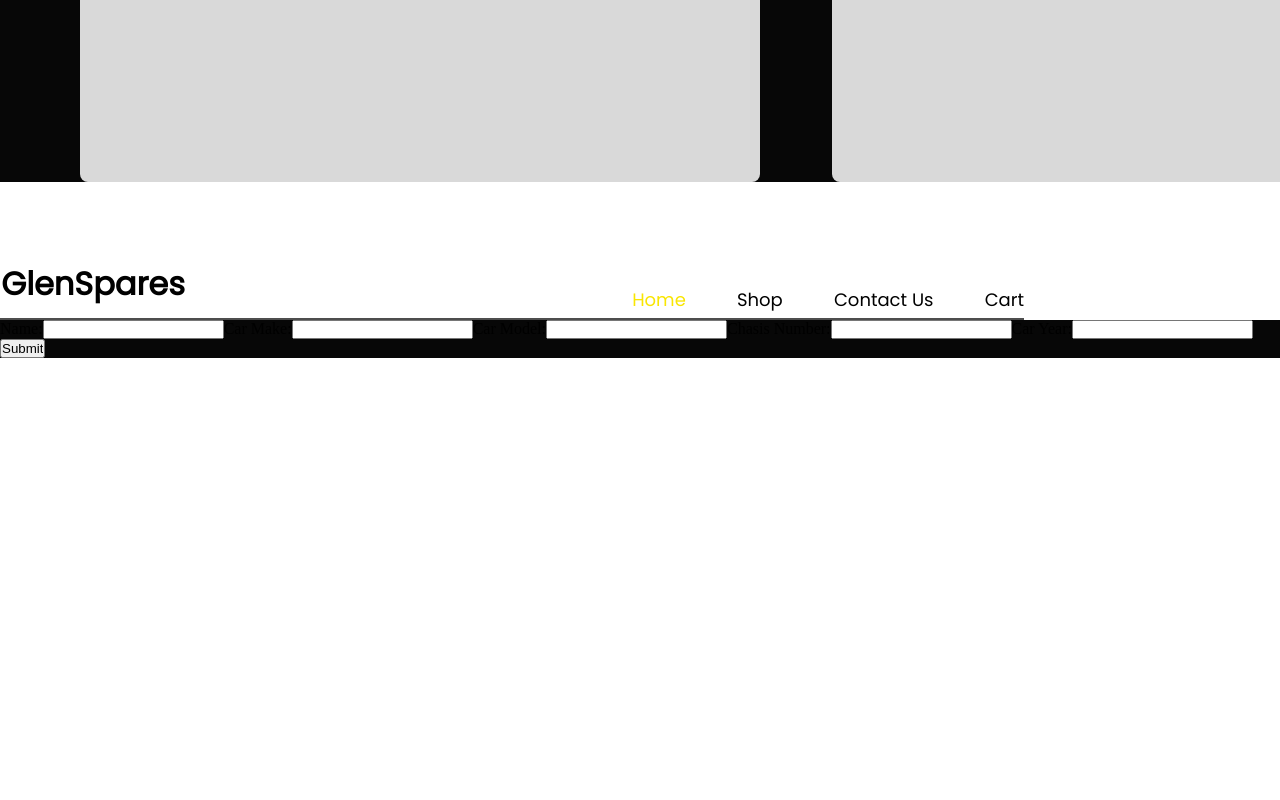
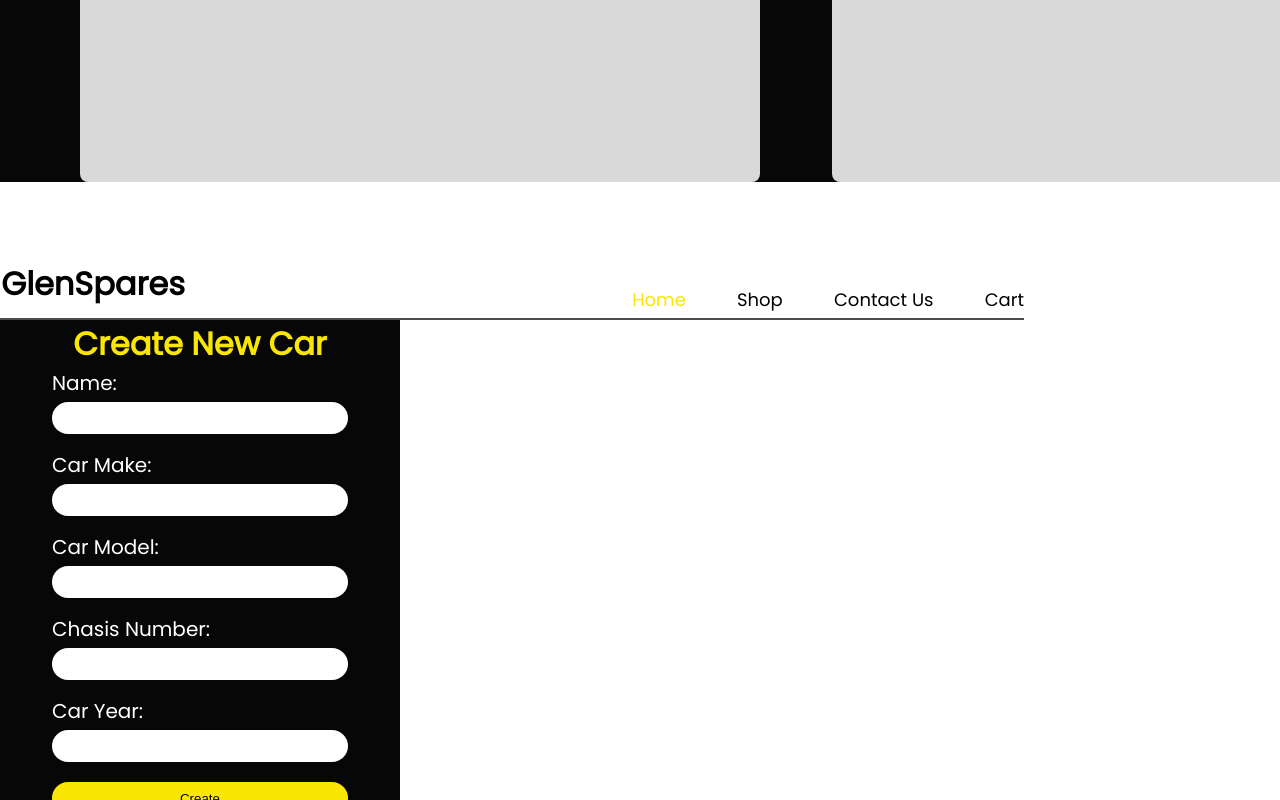
Before and after one commit to GodwinCameron/2023-DV200-Term4-MidTermAssessment, a React (Create React App) app in the folder client/: page / in a window 1280 px wide. Shown: the part 1723-2523 px from the top of the page. Before the commit the page ends 2081 px from the top, so only its background shows below. Built offline with nearby package versions, Linux system fonts and the light colour scheme.

Commit message:
Form Styling

```diff
--- /dev/null
+++ b/client/src/components/form.css
@@ -0,0 +1,55 @@
+@import url('https://fonts.googleapis.com/css2?family=Poppins&family=Raleway:wght@400;500;700&display=swap');
+
+.form_main{
+    background-color: #070707;
+    color: #FFFFFF;
+    font-family: 'Poppins';
+    position: relative;
+    width: 50vh;
+    height: 60vh;
+    overflow: hidden;
+    display: flex;
+    flex-direction: column;
+    align-items: center;
+  }
+
+  .form_header{
+    color: #F9E602;
+    font-size: 32px;
+  }
+
+  .form_stack{
+    display: flex;
+    flex-direction: column;
+  }
+
+  .label{
+    color: #FFFFFF;
+    font-size: 20px;
+    display:block;
+    margin-bottom: 2vh;
+  }
+
+  .form_input{
+    background-color: #FFFFFF;
+    color: #070707;
+    border-radius: 50px;
+    border: none;
+    padding-left: 1vh;
+    padding-right: 1vh;
+    height: 4vh;
+    width: 35vh;
+    display:block;
+    margin-top: 0.5vh;
+  }
+
+  .form_sumbit{
+    background-color: #F9E602;
+    color: #070707;
+    border-radius: 50px;
+    border: none;
+    height: 4vh;
+    width: 37vh;
+    display:block;
+    margin-top: 0.5vh;
+  }
--- a/client/src/components/form.js
+++ b/client/src/components/form.js
@@ -1,37 +1,38 @@
-import React, {} from 'react';
-import "../App.css";
+import React, { } from 'react';
+import "./form.css";
 
 const Home = () => {
 
     return (
-      <div className='main'>
-<form>
-  <label>
+        <div className='form_main'>
+            <h1 className='form_header'>Create New Car</h1>
+            <form className='form_stack'>
+                <label className='label'>
                     Name:
-    <input type="text" name="name" />
+                    <input className='form_input' type="text" name="name" />
                 </label>
 
-  <label>
+                <label className='label'>
                     Car Make:
-    <input type="text" name="car_make" />
+                    <input className='form_input' type="text" name="car_make" />
                 </label>
 
-  <label>
+                <label className='label'>
                     Car Model:
-    <input type="text" name="car_model" />
+                    <input className='form_input' type="text" name="car_model" />
                 </label>
 
-  <label>
+                <label className='label'>
                     Chasis Number:
-    <input type="number" name="chasis_number" />
+                    <input className='form_input' type="number" name="chasis_number" />
                 </label>
 
-  <label>
+                <label className='label'>
                     Car Year:
-    <input type="number" name="car_year" />
+                    <input className='form_input' type="number" name="car_year" />
                 </label>
 
-  <input type="submit" value="Submit" />
+                <input className='form_sumbit' type="submit" value="Create" />
             </form>
         </div>
     );
```
Lines whose indentation alone changed are shown as unchanged.
